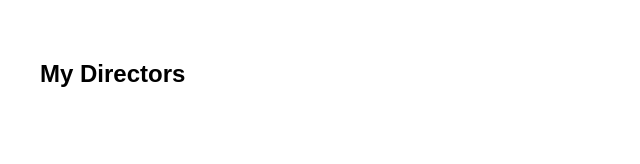
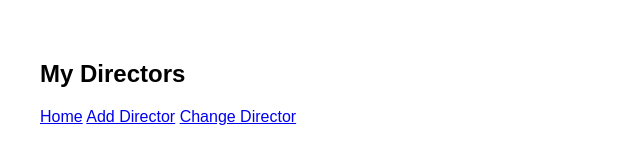
Before and after one commit to dknightppu/web, a website: page index.html in a window 1280 px wide. Shown: the whole page, without its empty margins (0-640 px from the left). Drawn offline with nearby package versions, Linux system fonts and the light colour scheme; no server answers.

Commit message:
Nav bar home

```diff
--- a/index.html
+++ b/index.html
@@ -10,5 +10,11 @@
     <body>
         <h2> My Directors</h2>
         <div id="grid-container"></div>
+         <!--Navigation-->
+      <div class="navbar">
+        <a href="index.html">Home</a>
+        <a href="addDirectors.html">Add Director</a>
+        <a href="modifyDirectors.html">Change Director</a>
+      </div>
     </body>
 </html>
```
